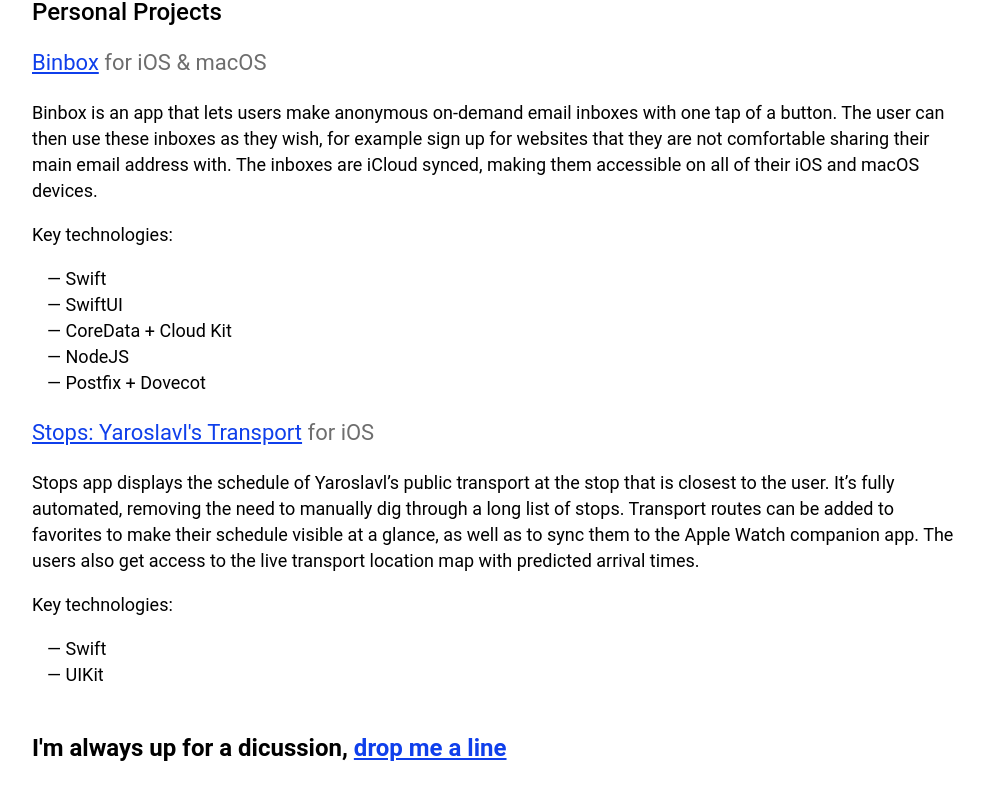
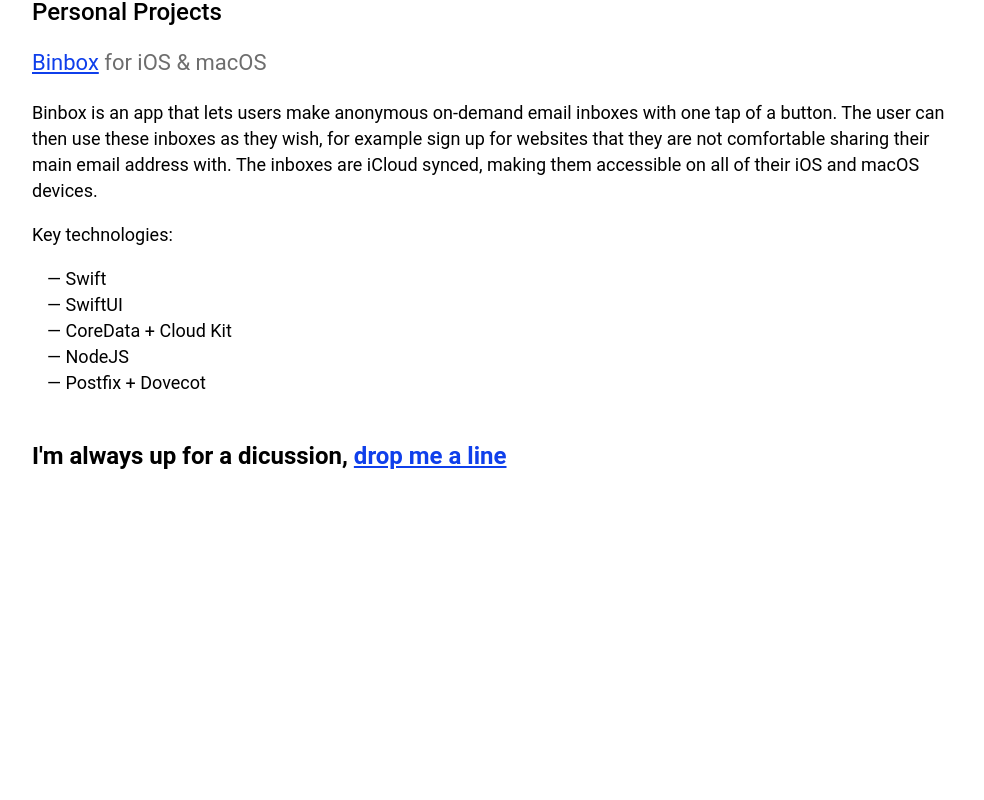
Before and after one commit to vpukhanov/website, a Next.js app: page / in a window 1280 px wide. Shown: the part 1444-2244 px from the top of the page, without its empty margins (140-1124 px from the left). After the commit the page ends 1972 px from the top, so only its background shows below. Built offline with nearby package versions, Linux system fonts and the light colour scheme.

Commit message:
remove Binbox personal project

```diff
--- a/components/PersonalProjects.js
+++ b/components/PersonalProjects.js
@@ -31,33 +31,6 @@ export default function PersonalProjects() {
           <li>Postfix + Dovecot</li>
         </ul>
       </div>
-      <div>
-        <p className="text-caption">
-          <a
-            href="https://apps.apple.com/us/app/stops-yaroslavls-transport/id1483241565"
-            target="_blank"
-            rel="noopener"
-          >
-            Stops: Yaroslavl's Transport
-          </a>
-          &nbsp;
-          <span className="text-sublime">for iOS</span>
-        </p>
-        <p className="text-body">
-          Stops app displays the schedule of Yaroslavl’s public transport at the
-          stop that is closest to the user. It’s fully automated, removing the
-          need to manually dig through a long list of stops. Transport routes
-          can be added to favorites to make their schedule visible at a glance,
-          as well as to sync them to the Apple Watch companion app. The users
-          also get access to the live transport location map with predicted
-          arrival times.
-        </p>
-        <p className="text-body">Key technologies:</p>
-        <ul className="text-body">
-          <li>Swift</li>
-          <li>UIKit</li>
-        </ul>
-      </div>
     </section>
   );
 }
```
